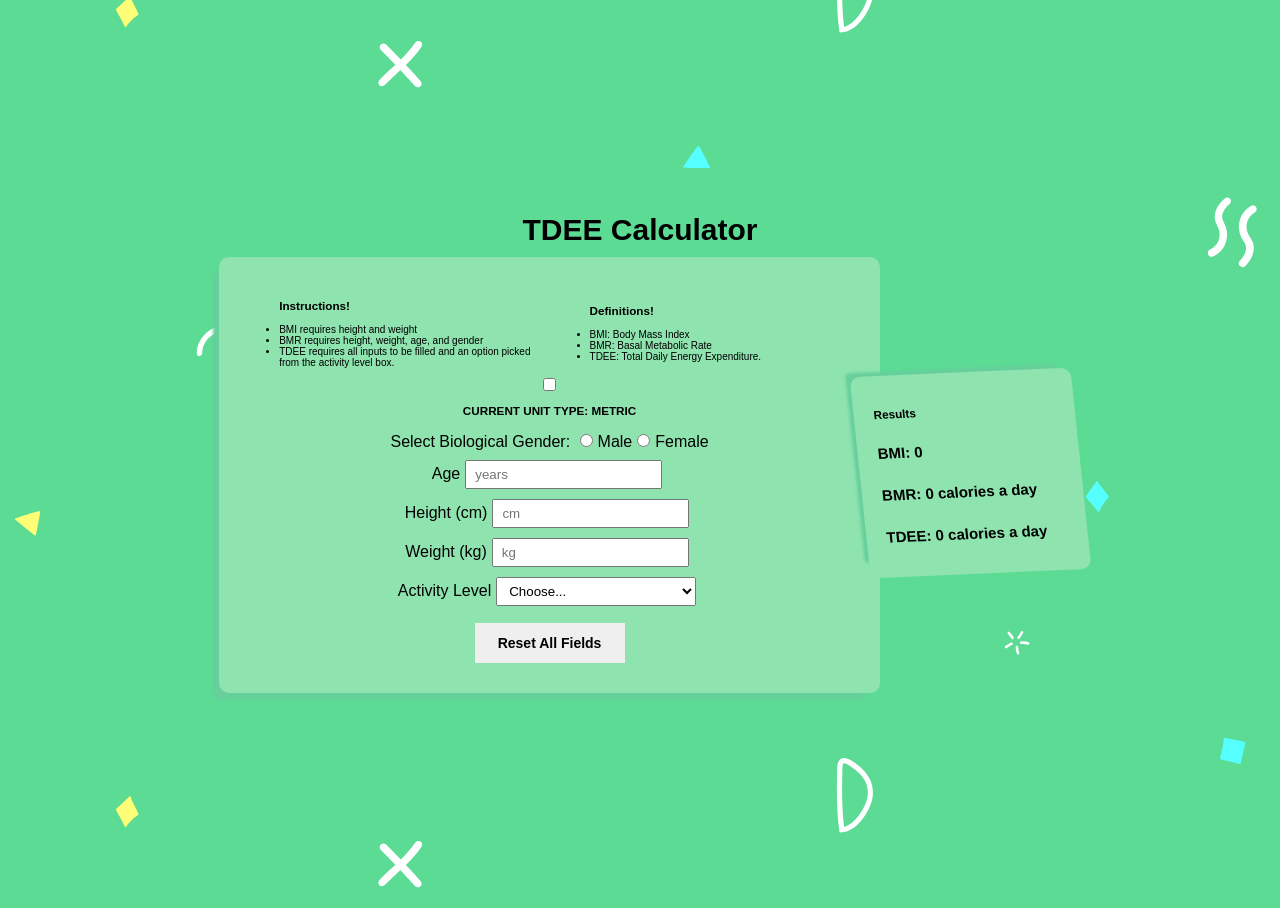
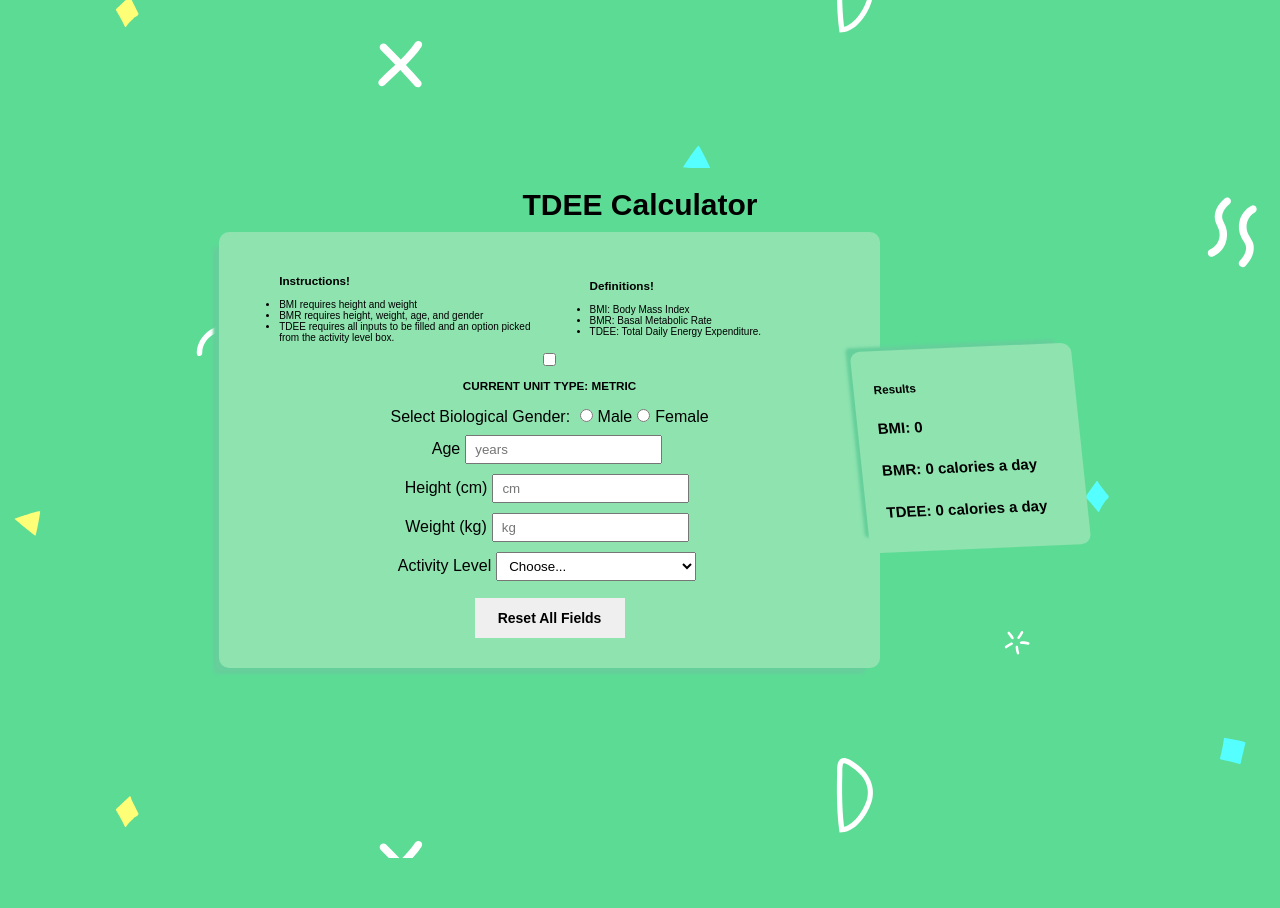
Before and after one commit to nevtay/jumpstartProject_1, a React (Create React App) app: page / in a window 1280 px wide. After the commit the page ends 858 px from the top, so only its background shows below. Built offline with nearby package versions, Linux system fonts and the light colour scheme; a web font is replaced by a local one.

Commit message:
Change padding values

```diff
--- a/src/App.css
+++ b/src/App.css
@@ -11,7 +11,7 @@ html {
 body {
   overflow-x: hidden;
   overflow-y: scroll;
-  padding: 50px 15px;
+  padding: 25px 0px;
   height: inherit;
   display: flex;
   justify-content: center;
```
